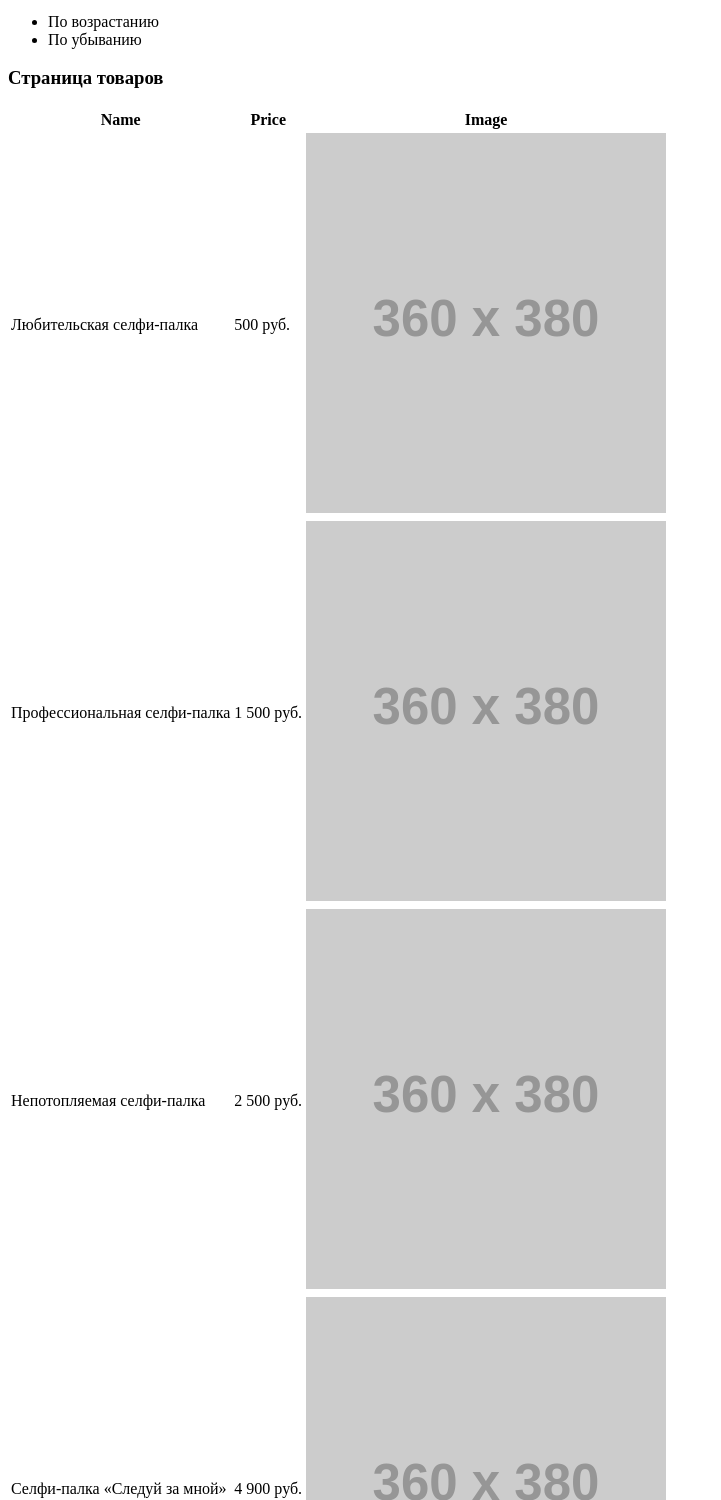
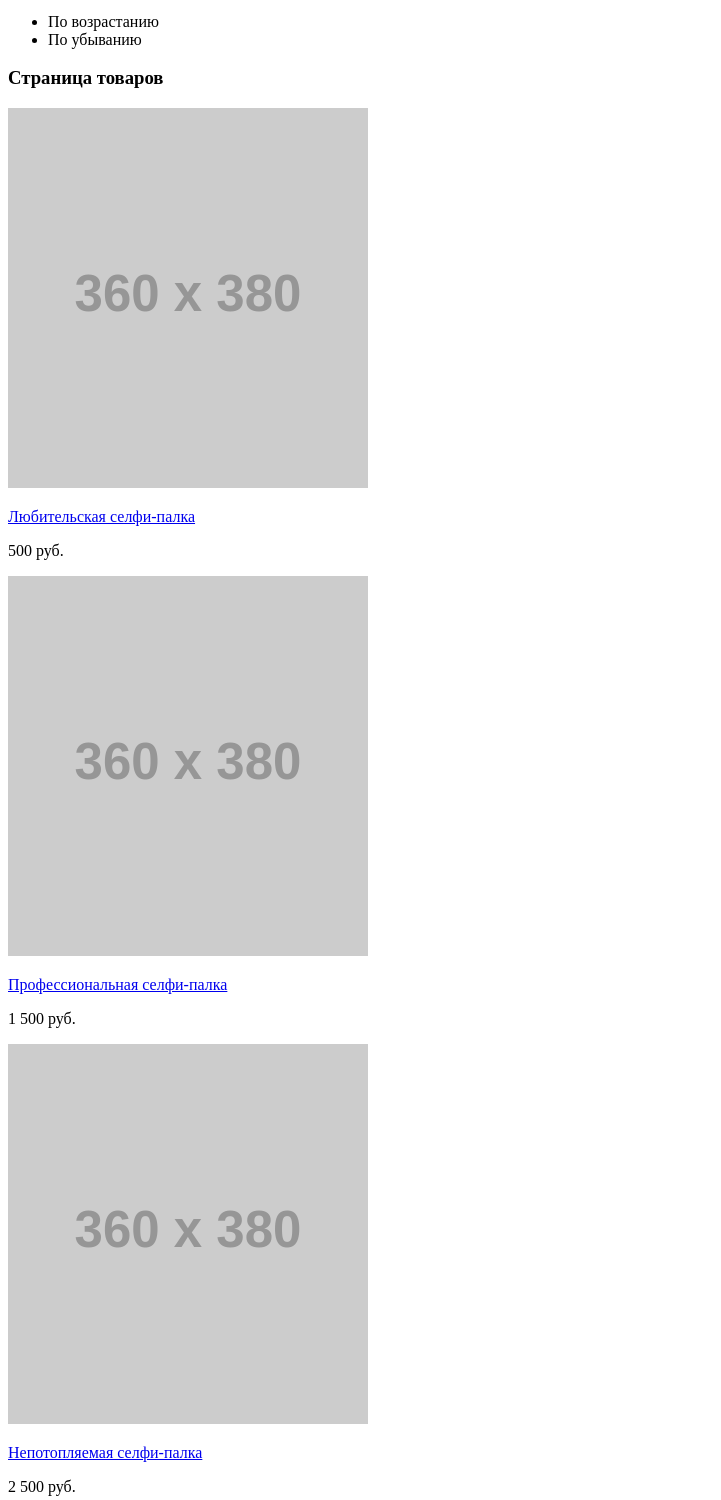
Before and after one commit to yanisurbis/161913-device, a plain HTML site: page device_catalog.html in a window 1280 px wide. Shown: the part 899-2399 px from the top of the page, without its empty margins (0-721 px from the left). Drawn offline with Linux system fonts and the light colour scheme; placeholder pictures from the web are drawn by us.

Commit message:
add fixes to the second page
- replace section with div for filters
- replace table with divs
- remove href from current page

```diff
--- a/device_catalog.html
+++ b/device_catalog.html
@@ -45,18 +45,18 @@
       <section class="filters">
         <h3 class="visually-hidden">Фильтры</h3>
         <p>Фильтр:</p>
-        <section>
+        <div>
           <h4 class="visually-hidden">Фильтр по цене</h4>
           <!-- controller -->
-        </section>
-        <section>
+        </div>
+        <div>
           <h4 class="visually-hidden">Фильтр по цвету</h4>
           <!-- checkboxes -->
-        </section>
-        <section>
+        </div>
+        <div>
           <h4 class="visually-hidden">Фильтр по наличию bluetooth</h4>
           <!-- radio buttons -->
-        </section>
+        </div>
         <button>Показать</button>
       </section>
       <section class="sort-by">
@@ -73,39 +73,32 @@
       </section>
       <section class="items">
         <h3 class="visually-hidden">Страница товаров</h3>
-        <table>
-          <tr>
-            <th>Name</th>
-            <th>Price</th>
-            <th>Image</th>
-          </tr>
-          <tr>
-            <td>Любительская селфи-палка</td>
-            <td>500 руб.</td>
-            <td><img src="http://via.placeholder.com/360x380" alt="product"></td>
-          </tr>
-          <tr>
-            <td>Профессиональная селфи-палка </td>
-            <td>1 500 руб.</td>
-            <td><img src="http://via.placeholder.com/360x380" alt="product"></td>
-          </tr>
-          <tr>
-            <td>Непотопляемая селфи-палка</td>
-            <td>2 500 руб.</td>
-            <td><img src="http://via.placeholder.com/360x380" alt="product"></td>
-          </tr>
-          <tr>
-            <td>Селфи-палка «Следуй за мной»</td>
-            <td>4 900 руб.</td>
-            <td><img src="http://via.placeholder.com/360x380" alt="product"></td>
-          </tr>
-        </table>
+        <div>
+          <img src="http://via.placeholder.com/360x380" alt="product">
+          <p><a href="#">Любительская селфи-палка</a></p>
+          <p>500 руб.</p>
+        </div>
+        <div>
+          <img src="http://via.placeholder.com/360x380" alt="product">
+          <p><a href="#">Профессиональная селфи-палка</a></p>
+          <p>1 500 руб.</p>
+        </div>
+        <div>
+          <img src="http://via.placeholder.com/360x380" alt="product">
+          <p><a href="#">Непотопляемая селфи-палка</a></p>
+          <p>2 500 руб.</p>
+        </div>
+        <div>
+          <img src="http://via.placeholder.com/360x380" alt="product">
+          <p><a href="#">Селфи-палка «Следуй за мной»</a></p>
+          <p>4 900 руб.</p>
+        </div>
       </section>
       <section class="pagination">
         <h3 class="visually-hidden">Переключатель страниц</h3>
         <ul class="pagination">
           <li> <a href="">Назад</a></li>
-          <li><a href="">1</a></li>
+          <li><a>1</a></li>
           <li><a href="">2</a></li>
           <li><a href="">3</a></li>
           <li><a href="">Вперед</a></li>
```
